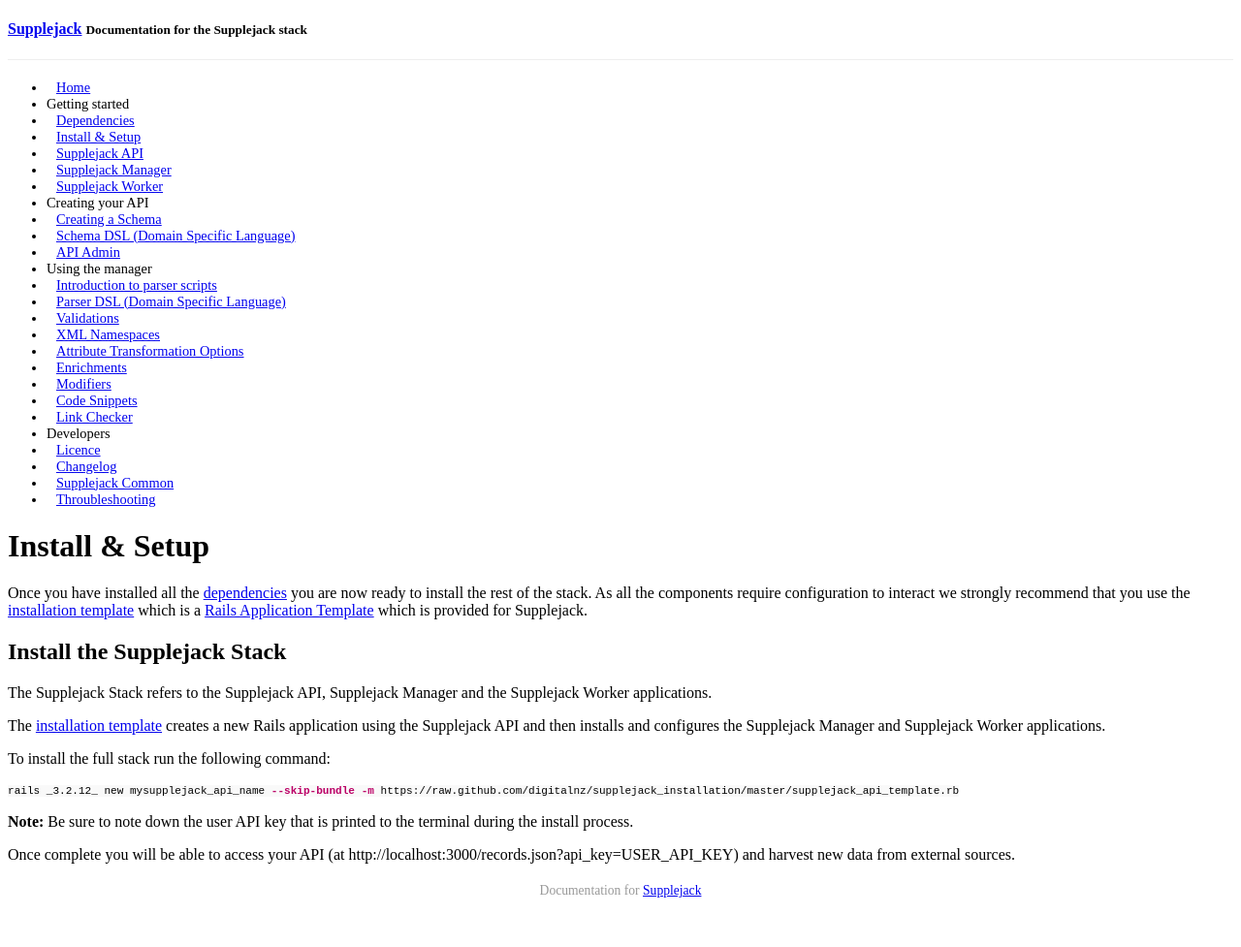
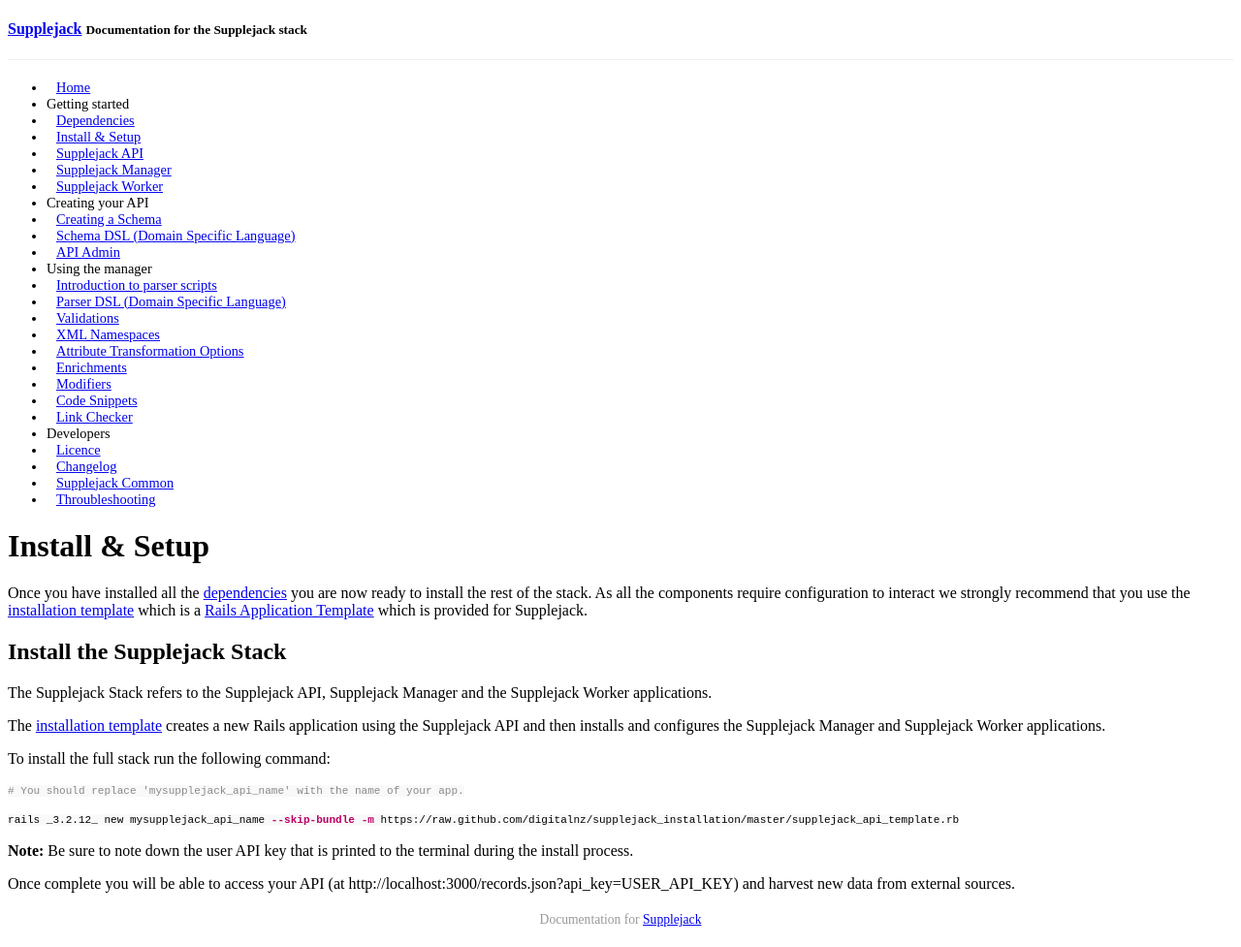
Before and after one commit to DigitalNZ/supplejack, a Jekyll site: the page built from _posts/2014-05-01-install-setup.md, in a window 1280 px wide. Shown: the whole page at 97% size. Built offline with Jekyll 4.4.1, drawn with Linux system fonts in a browser that asks for light colours; Markdown is read by kramdown in place of the engine named in the settings; a style sheet for code colours, icons or effects is not loaded; before the commit the page ends 947 px from its top, so only the background shows below that.

Commit message:
Update 2014-05-01-install-setup.md

````diff
--- a/_posts/2014-05-01-install-setup.md
+++ b/_posts/2014-05-01-install-setup.md
@@ -17,6 +17,8 @@
 To install the full stack run the following command:
 
 ```bash
+# You should replace 'mysupplejack_api_name' with the name of your app.
+
 rails _3.2.12_ new mysupplejack_api_name --skip-bundle -m https://raw.github.com/digitalnz/supplejack_installation/master/supplejack_api_template.rb
 ```
 
````
